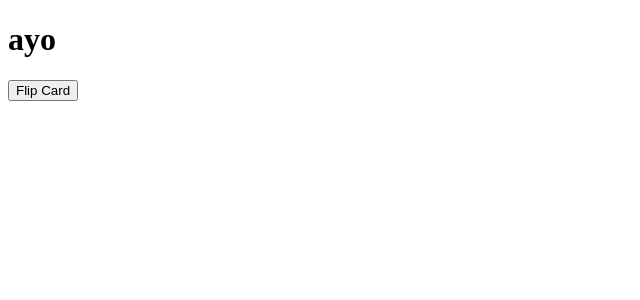
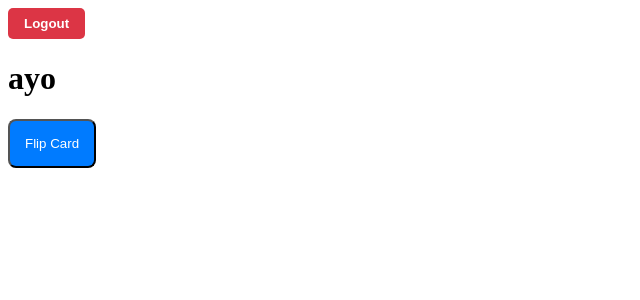
Before and after one commit to keithayeras/SpeakNoy, a Django app: page /SpeakNoy/1/ in a window 1280 px wide. Shown: the top 300 px of the page, without its empty margins (0-640 px from the left). Run offline with Django 5.2, Linux system fonts and the light colour scheme; data comes from the database, SQL or seed files in the repository; both versions use the stored data as it was after the commit.

Commit message:
added a logout option in base.html, some basic CSS styling, and fully working login, logout, and signup functions

```diff
--- a/SpeakNoyProject/settings.py
+++ b/SpeakNoyProject/settings.py
@@ -115,3 +115,7 @@ STATICFILES_DIRS = [
 ]
 
 EMAIL_BACKEND = "django.core.mail.backends.console.EmailBackend"
+
+LOGIN_REDIRECT_URL = 'SpeakNoy:cardlist'
+
+LOGOUT_REDIRECT_URL = 'accounts:login'
--- a/accounts/urls.py
+++ b/accounts/urls.py
@@ -1,8 +1,11 @@
 from django.urls import path
-from .views import signup
+from django.contrib.auth import views as auth_views
+from .views import signup_view, logout_view
 
 urlpatterns = [
-    path('signup/', signup, name='signup'),
+    path('signup/', signup_view, name='signup'),
+    path('logout/', logout_view, name='logout'),
+    path('login/', auth_views.LoginView.as_view(template_name='accounts/login.html'), name='login'),
 ]
 
 app_name = 'accounts'
--- a/static/flashcards/login_popup.css
+++ b/static/flashcards/style.css
@@ -25,7 +25,7 @@
     margin-top: 20px;
 }
 
-.dialect-btn {
+.btn-primary {
     padding: 15px;
     background: #007bff;
     color: white;
@@ -34,7 +34,37 @@
     transition: transform 0.2s;
 }
 
-.dialect-btn:hover {
+.btn-secondary {
+    padding: 15px;
+    box-shadow: inset 0 0 0 2px #007bff;
+    background: white;
+    color: black;
+    text-decoration: none;
+    border-radius: 8px;
+    transition: transform 0.2s;
+}
+
+.btn-primary:hover {
     transform: scale(1.05);
     background: #0056b3;
 }
+
+.btn-secondary:hover {
+    transform: scale(1.05);
+    box-shadow: inset 0 0 0 2px #0056b3;
+    background: lightgray;
+}
+
+.logout-btn {
+    background-color: #dc3545;
+    color: white;
+    border: none;
+    padding: 8px 16px;
+    border-radius: 5px;
+    cursor: pointer;
+    font-weight: bold;
+}
+
+.logout-btn:hover {
+    background-color: #c82333;
+}
--- a/templates/base.html
+++ b/templates/base.html
@@ -10,6 +10,10 @@
     </head>
 
     <body>
+        <form action="{% url 'accounts:logout' %}" method="post">
+            {% csrf_token %}
+            <button type="submit" class="logout-btn">Logout</button>
+        </form>
         {% block content %}{% endblock %}
     </body>
 </html>
--- a/templates/flashcards/flashcard_detail.html
+++ b/templates/flashcards/flashcard_detail.html
@@ -1,10 +1,14 @@
 {% extends 'base.html' %}
 {% load static %}
+
+{% block extra_css %}
+    <link rel="stylesheet" href="{% static 'flashcards/style.css' %}">
+{% endblock %}
 
 {% block title %}{{ flashcard.word }}{% endblock %}
 {% block content %}
     <h1>{{ flashcard.word }}</h1>
-    <button id="flip">Flip Card</button>
+    <button id="flip" class='btn-primary'>Flip Card</button>
 
     <div id="rearOfCard" style="display:none;">
         <ul>
```
Also changed, not shown: accounts/views.py (+9 -3 lines), templates/flashcards/flashcard_list.html (+4 -4 lines), db.sqlite3, templates/accounts/login.html (renamed from templates/registration/login.html).
